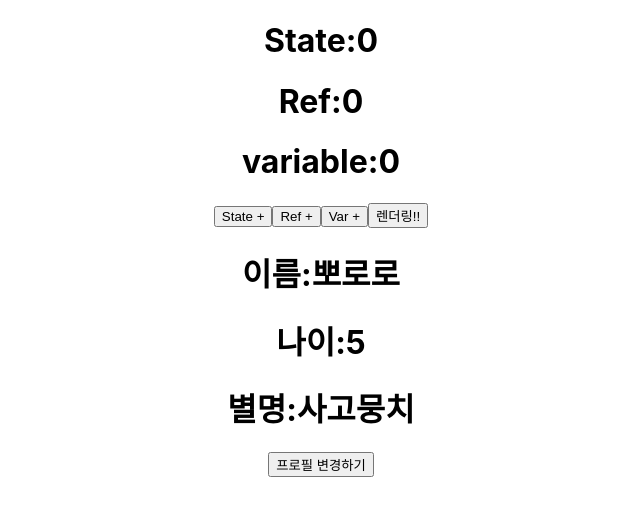
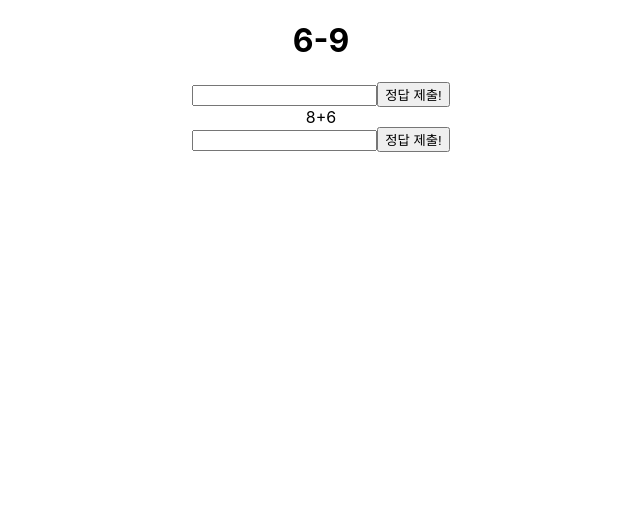
Before and after one commit to gimziae/my-app, a React (Create React App) app: page / in a window 1280 px wide. Shown: the top 516 px of the page, without its empty margins (319-959 px from the left). Built offline with nearby package versions, Linux system fonts and the light colour scheme.

Commit message:
랜덤 calc 만들기

```diff
--- a/src/App.js
+++ b/src/App.js
@@ -11,31 +11,41 @@ import CustomList from "./components/CustomList";
 import CustomObj from "./components/CustomObj";
 import ChangeObj from "./components/ChangeObj";
 import Comparing from "./components/Comparing";
+import TestRef from "./components/TestRef";
+import ChangeFocus from "./components/ChangeFocus";
+import RefDOM from "./components/RefDOM";
+import Calc from "./components/Calc";
+import CalcAnswer from "./components/CalcAnswer";
 
 function App() {
-	const nameArr = ["ava", "beyonce", "crystal", "didi"];
-	const pororoObjArr = [
-		{
-			name: "뽀로로",
-			age: 5,
-			nickName: "사고뭉치",
-		},
-		{
-			name: "루피",
-			age: 4,
-			nickName: "공주님",
-		},
-		{
-			name: "크롱",
-			age: 8,
-			nickName: "장난꾸러기",
-		},
-	];
+	// const nameArr = ["ava", "beyonce", "crystal", "didi"];
+	// const pororoObjArr = [
+	// 	{
+	// 		name: "뽀로로",
+	// 		age: 5,
+	// 		nickName: "사고뭉치",
+	// 	},
+	// 	{
+	// 		name: "루피",
+	// 		age: 4,
+	// 		nickName: "공주님",
+	// 	},
+	// 	{
+	// 		name: "크롱",
+	// 		age: 8,
+	// 		nickName: "장난꾸러기",
+	// 	},
+	// ];
 
 	return (
 		<div className="App">
+			<CalcAnswer />
+			<Calc />
+			{/* <RefDOM />
+			<ChangeFocus />
+			<TestRef />
 			<Comparing />
-			<ChangeObj objArr={pororoObjArr} />
+			<ChangeObj objArr={pororoObjArr} /> */}
 			{/* <MainHeader text="Hello, props world!!" /> */}
 			{/* <MainHeader
 				text="Go, naver"
--- /dev/null
+++ b/src/components/Calc.jsx
@@ -0,0 +1,71 @@
+import React, { useRef, useState } from "react";
+
+export default function Calc() {
+	// 랜덤으로 숫자 두개 생성
+	const first = Math.floor(Math.random() * (10 - 1) + 1);
+	const second = Math.floor(Math.random() * (10 - 1) + 1);
+
+	// 랜덤으로 연산자 생성
+	const operatorArr = ["+", "-", "X"];
+	const randomOp =
+		operatorArr[Math.floor(Math.random() * operatorArr.length)];
+
+	// 받는 인풋값
+	const inputVal = useRef();
+
+	// const result = first + second;
+	// console.log(result);
+
+	// 제출이벤트
+	const submit = () => {
+		if (randomOp === "+") {
+			let result = first + second;
+			if (result === inputVal) {
+				alert("정답입니다!");
+				inputVal.current.focus();
+				inputVal.current.value = "";
+				window.reload();
+			} else {
+				alert("틀렸습니다!");
+				inputVal.current.focus();
+				inputVal.current.value = "";
+			}
+		} else if (randomOp === "-") {
+			let result = first - second;
+			if (result === inputVal) {
+				alert("정답입니다!");
+				inputVal.current.focus();
+				inputVal.current.value = "";
+				window.reload();
+			} else {
+				alert("틀렸습니다!");
+				inputVal.current.focus();
+				inputVal.current.value = "";
+			}
+		} else if (randomOp === "*") {
+			let result = first * second;
+			if (result === inputVal) {
+				alert("정답입니다!");
+				inputVal.current.focus();
+				inputVal.current.value = "";
+				window.reload();
+			} else {
+				alert("틀렸습니다!");
+				inputVal.current.focus();
+				inputVal.current.value = "";
+			}
+		}
+	};
+
+	return (
+		<div>
+			<span>{first}</span>
+			<span>{randomOp}</span>
+			<span>{second}</span>
+
+			<br />
+			<input ref={inputVal} />
+			<button onClick={submit}>정답 제출!</button>
+		</div>
+	);
+}
--- /dev/null
+++ b/src/components/CalcAnswer.jsx
@@ -0,0 +1,48 @@
+import React, { useRef, useState } from "react";
+
+export default function CalcAnswer() {
+	// 랜덤으로 숫자 두개 생성
+	const firstRandomNum = Math.floor(Math.random() * (10 - 1) + 1);
+	const secondRandomNum = Math.floor(Math.random() * (10 - 1) + 1);
+	// 랜덤으로 연산자 생성
+	const arithmetic = Math.floor(Math.random() * 3);
+	const arithmeticArr = ["+", "-", "x"];
+
+	// 연산 값 미리 지정해주기
+	let answer = 0;
+	if (arithmetic === 0) answer = firstRandomNum + secondRandomNum;
+	else if (arithmetic === 1) answer = firstRandomNum - secondRandomNum;
+	else answer = firstRandomNum * secondRandomNum;
+
+	// 받는 인풋값
+	const inputVal = useRef();
+
+	// 스테이트 값 변경(새로 리로드)
+	const [again, setAgain] = useState(false);
+
+	// 제출이벤트
+	const submitAnswer = () => {
+		if (Number(inputVal.current.value) === answer) {
+			alert("정답입니다!!");
+			inputVal.current.focus();
+			inputVal.current.value = "";
+			setAgain(!again); // 리랜더링 해주는 컴포넌트
+		} else {
+			alert("틀렸습니다. 다시 입력해 주세요!");
+			inputVal.current.focus();
+			inputVal.current.value = "";
+		}
+	};
+
+	return (
+		<div>
+			<h1>
+				{firstRandomNum}
+				{arithmeticArr[arithmetic]}
+				{secondRandomNum}
+			</h1>
+			<input type="text" ref={inputVal} />
+			<button onClick={submitAnswer}>정답 제출!</button>
+		</div>
+	);
+}
```
